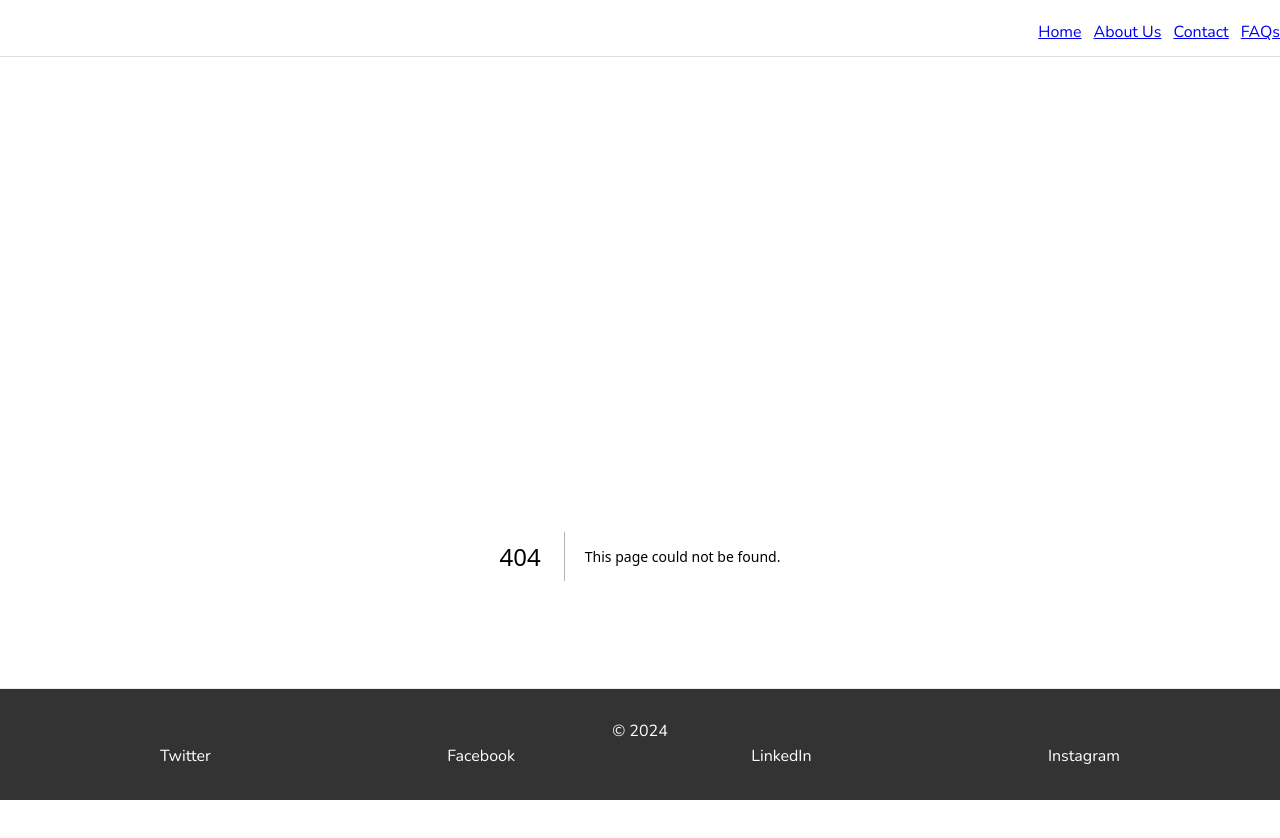
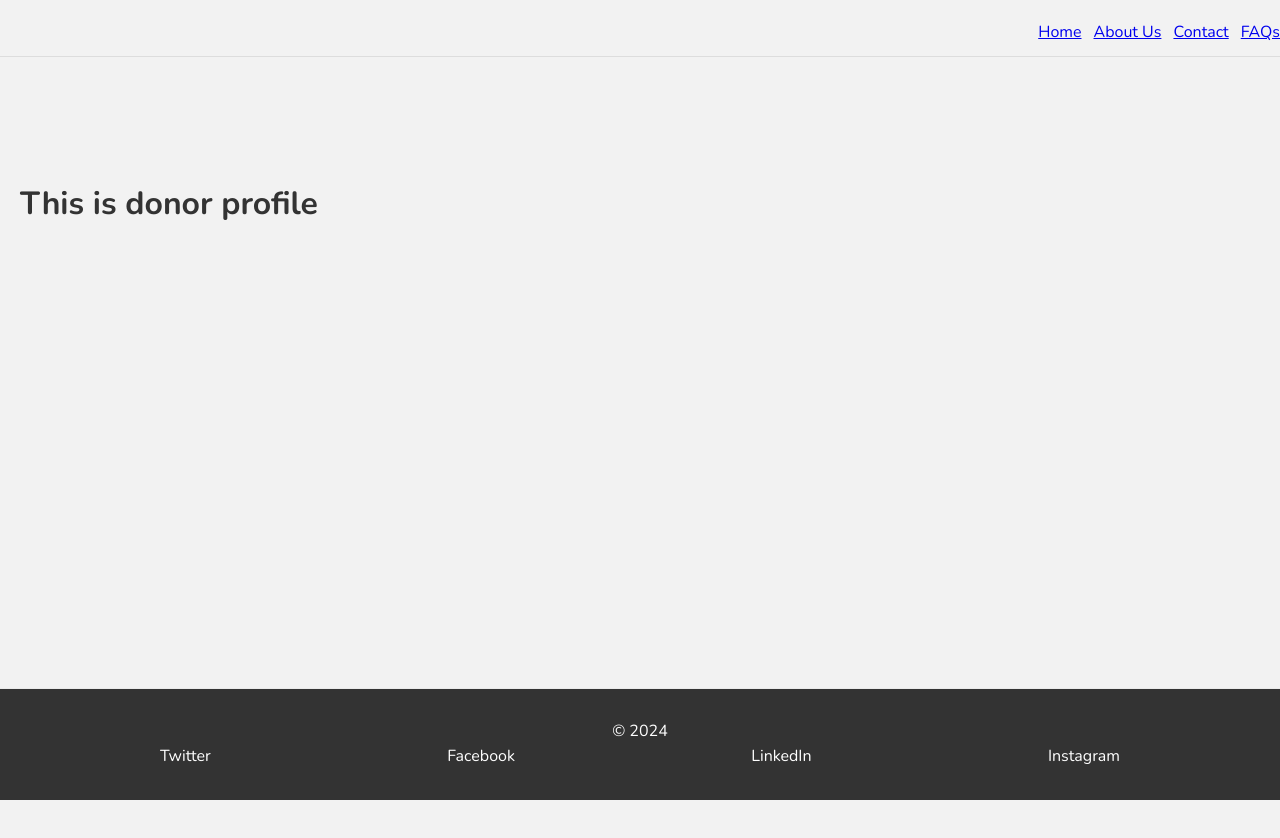
Before and after one commit to hezronokwach/hackerthon, a Next.js app: page /Donor in a window 1280 px wide. Before the commit this address had no page. Shown: the top 838 px of the page. After the commit the page ends 817 px from the top, so only its background shows below. Built offline with nearby package versions, Linux system fonts and the light colour scheme.

Commit message:
Add:Donor path

```diff
--- /dev/null
+++ b/app/Donor/page.js
@@ -0,0 +1,5 @@
+export default function HospitalData(){
+    return(
+        <h1>This is donor profile</h1>
+    )
+}
```
